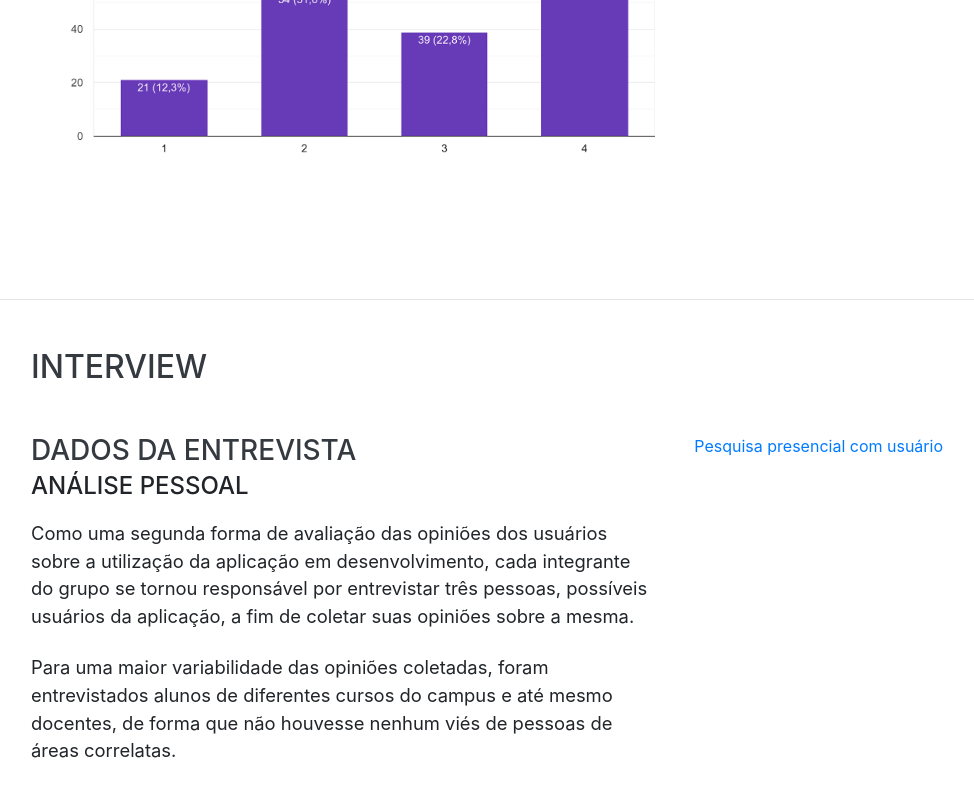
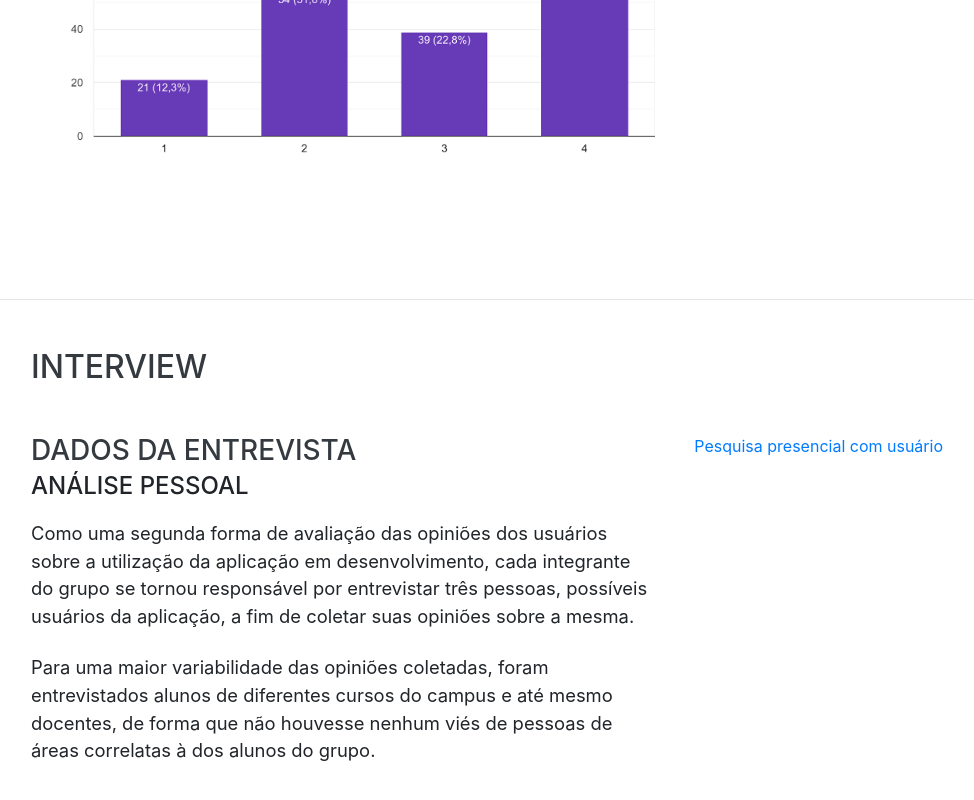
Before and after one commit to igorluppi/ihc_project, a website with bundled scripts: page index.html in a window 1280 px wide. Shown: the part 3996-4796 px from the top of the page, without its empty margins (289-1263 px from the left). Built offline with nearby package versions, Linux system fonts and the light colour scheme; a web font is replaced by a local one.

Commit message:
Added interview section description.

```diff
--- a/index.html
+++ b/index.html
@@ -143,7 +143,7 @@
                 <h3 class="mb-0">Dados da entrevista</h3>
                 <div class="subheading mb-3">Análise pessoal</div>
                 <p class="lead mb-4">Como uma segunda forma de avaliação das opiniões dos usuários sobre a utilização da aplicação em desenvolvimento, cada integrante do grupo se tornou responsável por entrevistar três pessoas, possíveis usuários da aplicação, a fim de coletar suas opiniões sobre a mesma.</p>
-                <p class="lead mb-4"> Para uma maior variabilidade das opiniões coletadas, foram entrevistados alunos de diferentes cursos do campus e até mesmo docentes, de forma que não houvesse nenhum viés de pessoas de áreas correlatas.</p>
+                <p class="lead mb-4"> Para uma maior variabilidade das opiniões coletadas, foram entrevistados alunos de diferentes cursos do campus e até mesmo docentes, de forma que não houvesse nenhum viés de pessoas de áreas correlatas à dos alunos do grupo.</p>
             </div>
             <div class="resume-date text-md-right">
                 <span class="text-primary">Pesquisa presencial com usuário</span>
```
